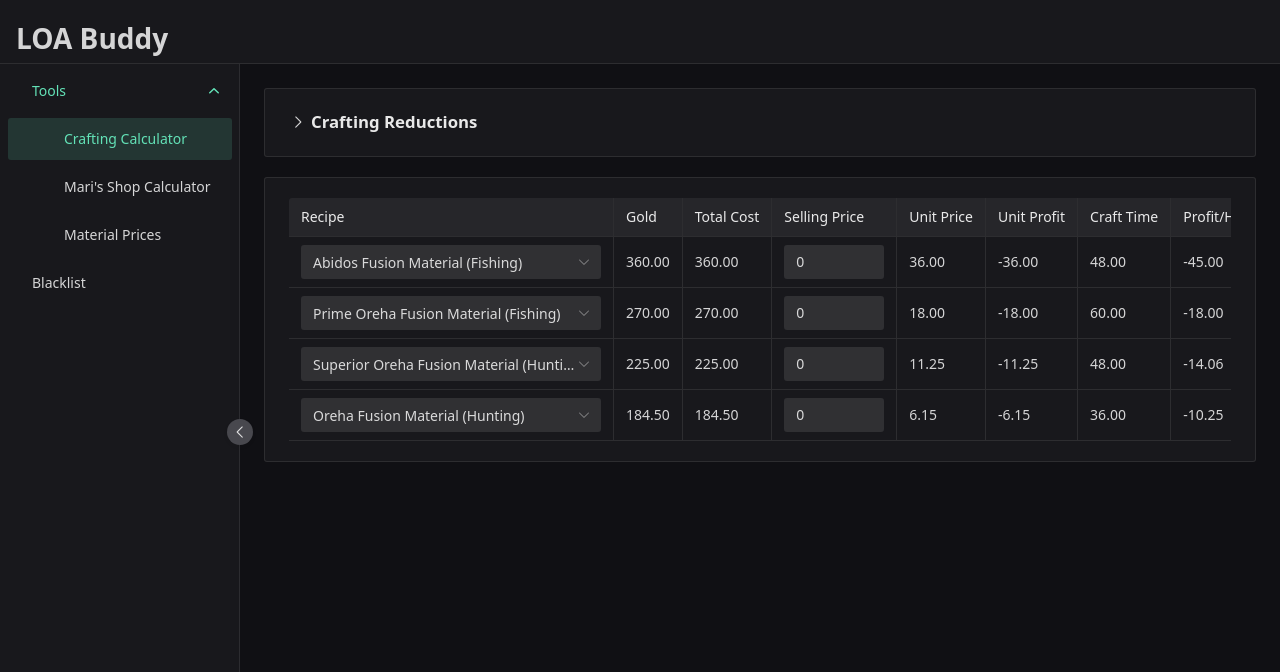
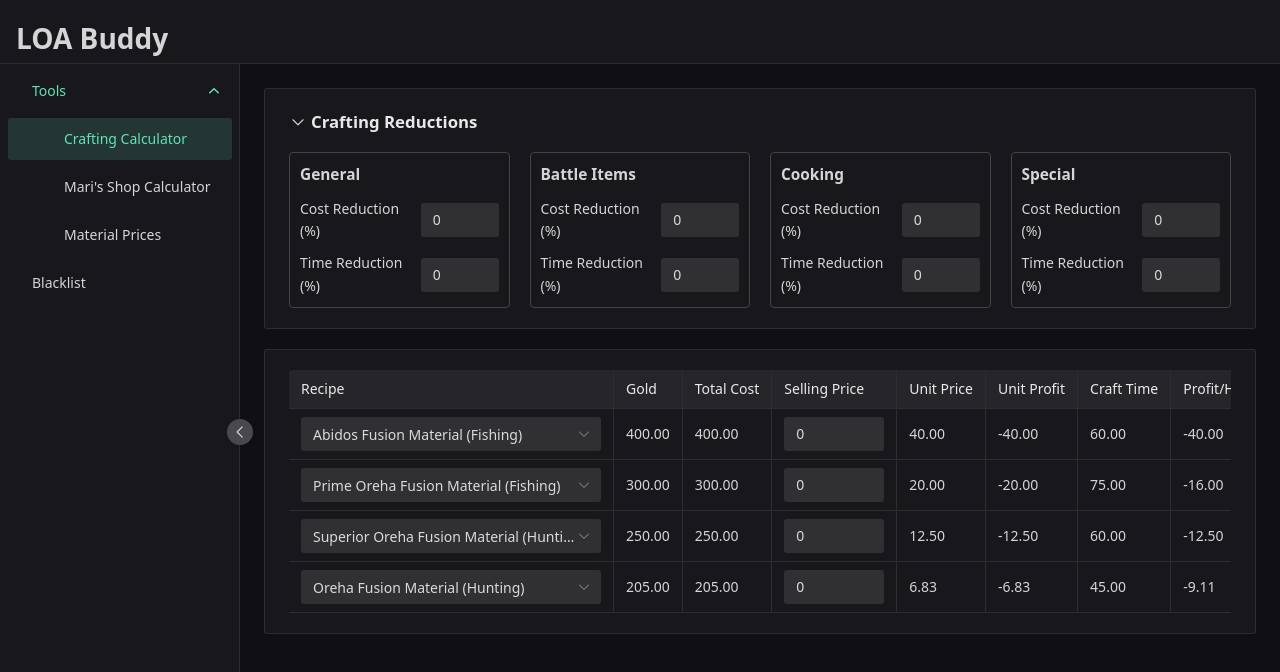
Before and after one commit to yiruinn/loa-buddy, a Vue app in the folder web/: page /crafting in a window 1280 px wide. Shown: the top 672 px of the page. Built offline with nearby package versions, Linux system fonts and the light colour scheme; a small style sheet from the web is missing.

Commit message:
add crafting reduction categories + memory

```diff
--- a/web/public/data/recipes.json
+++ b/web/public/data/recipes.json
@@ -1,6 +1,7 @@
 [
   {
     "name": "Abidos Fusion Material",
+    "type": "special",
     "craftingCost": 400,
     "quantity": 10,
     "sellingPrice": 0,
@@ -58,6 +59,7 @@
   },
   {
     "name": "Prime Oreha Fusion Material",
+    "type": "special",
     "craftingCost": 300,
     "quantity": 15,
     "sellingPrice": 0,
@@ -92,6 +94,7 @@
   },
   {
     "name": "Superior Oreha Fusion Material",
+    "type": "special",
     "craftingCost": 250,
     "quantity": 20,
     "sellingPrice": 0,
@@ -125,6 +128,7 @@
   },
   {
     "name": "Oreha Fusion Material",
+    "type": "special",
     "craftingCost": 205,
     "quantity": 30,
     "sellingPrice": 0,
--- a/web/src/App.vue
+++ b/web/src/App.vue
@@ -23,29 +23,64 @@
         <n-layout-content style="padding: 24px;">
           <div v-if="currentTool === 'crafting'">
             <n-card style="margin-bottom: 20px;">
-              <n-collapse>
+              <n-collapse :default-expanded-names="['1']">
                 <n-collapse-item name="1">
                   <template #header>
                     <span style="font-size: 1.2em; font-weight: bold;">Crafting Reductions</span>
                   </template>
                   <div class="reduction-inputs">
-                <div class="input-group">
-                  <span>Crafting Cost Reduction (%)</span>
-                  <n-input-number v-model:value="craftingCostReductionPercent" :min="0" :max="100" :show-button="false" />
-                </div>
-                <div class="input-group">
-                  <span>Crafting Time Reduction (%)</span>
-                  <n-input-number v-model:value="craftingTimeReductionPercent" :min="0" :max="100" :show-button="false" />
-                </div>
-              </div>
+                    <div class="category-group">
+                      <h3>General</h3>
+                      <div class="input-group">
+                        <span>Cost Reduction (%)</span>
+                        <n-input-number v-model:value="craftingReductions.general.cost" :min="0" :max="100" :show-button="false" />
+                      </div>
+                      <div class="input-group">
+                        <span>Time Reduction (%)</span>
+                        <n-input-number v-model:value="craftingReductions.general.time" :min="0" :max="100" :show-button="false" />
+                      </div>
+                    </div>
+                    <div class="category-group">
+                      <h3>Battle Items</h3>
+                      <div class="input-group">
+                        <span>Cost Reduction (%)</span>
+                        <n-input-number v-model:value="craftingReductions.battleItems.cost" :min="0" :max="100" :show-button="false" />
+                      </div>
+                      <div class="input-group">
+                        <span>Time Reduction (%)</span>
+                        <n-input-number v-model:value="craftingReductions.battleItems.time" :min="0" :max="100" :show-button="false" />
+                      </div>
+                    </div>
+                    <div class="category-group">
+                      <h3>Cooking</h3>
+                      <div class="input-group">
+                        <span>Cost Reduction (%)</span>
+                        <n-input-number v-model:value="craftingReductions.cooking.cost" :min="0" :max="100" :show-button="false" />
+                      </div>
+                      <div class="input-group">
+                        <span>Time Reduction (%)</span>
+                        <n-input-number v-model:value="craftingReductions.cooking.time" :min="0" :max="100" :show-button="false" />
+                      </div>
+                    </div>
+                    <div class="category-group">
+                      <h3>Special</h3>
+                      <div class="input-group">
+                        <span>Cost Reduction (%)</span>
+                        <n-input-number v-model:value="craftingReductions.special.cost" :min="0" :max="100" :show-button="false" />
+                      </div>
+                      <div class="input-group">
+                        <span>Time Reduction (%)</span>
+                        <n-input-number v-model:value="craftingReductions.special.time" :min="0" :max="100" :show-button="false" />
+                      </div>
+                    </div>
+                  </div>
                 </n-collapse-item>
               </n-collapse>
             </n-card>
             <CraftingCalculator
               :recipes="recipes"
               :materials="materials"
-              :crafting-cost-reduction-percent="craftingCostReductionPercent"
-              :crafting-time-reduction-percent="craftingTimeReductionPercent"
+              :crafting-reductions="craftingReductions"
               style="margin-bottom: 20px;"
             />
           </div>
@@ -58,7 +93,7 @@
 </template>
 
 <script setup>
-import { ref, onMounted } from 'vue';
+import { ref, onMounted, reactive, watch } from 'vue';
 import { NLayout, NLayoutHeader, NLayoutContent, NLayoutSider, NMenu, NConfigProvider, darkTheme, NInputNumber, NCard, NCollapse, NCollapseItem } from 'naive-ui';
 import CraftingCalculator from './components/CraftingCalculator.vue';
 import MaterialsPage from './components/MaterialsPage.vue';
@@ -67,8 +102,16 @@ import MariCalculator from './components/MariCalculator.vue';
 const currentTool = ref('crafting');
 const recipes = ref([]);
 const materials = ref([]);
-const craftingCostReductionPercent = ref(10);
-const craftingTimeReductionPercent = ref(20);
+const craftingReductions = reactive({
+  general: { cost: 0, time: 0 },
+  battleItems: { cost: 0, time: 0 },
+  cooking: { cost: 0, time: 0 },
+  special: { cost: 0, time: 0 },
+});
+
+watch(craftingReductions, (newValue) => {
+  localStorage.setItem('craftingReductions', JSON.stringify(newValue));
+});
 
 const menuOptions = [
   {
@@ -100,6 +143,11 @@ const handleMenuSelect = (key) => {
 };
 
 onMounted(async () => {
+  const savedReductions = localStorage.getItem('craftingReductions');
+  if (savedReductions) {
+    Object.assign(craftingReductions, JSON.parse(savedReductions));
+  }
+
   try {
     const [recipesResponse, materialsResponse] = await Promise.all([
       fetch('/data/recipes.json'),
@@ -119,13 +167,31 @@ onMounted(async () => {
 
 <style>
 .reduction-inputs {
+  display: grid;
+  grid-template-columns: repeat(4, 1fr);
+  gap: 20px;
+}
+.category-group {
   display: flex;
   flex-direction: column;
   gap: 10px;
+  border: 1px solid #444;
+  padding: 10px;
+  border-radius: 4px;
 }
 .input-group {
   display: flex;
   align-items: center;
-  gap: 8px;
+  gap: 4px;
+}
+.input-group span {
+  flex-basis: 60%;
+}
+.input-group .n-input-number {
+  flex-basis: 40%;
+}
+.category-group h3 {
+  margin: 0;
+  font-size: 1.1em;
 }
 </style>
--- a/web/src/components/CraftingCalculator.vue
+++ b/web/src/components/CraftingCalculator.vue
@@ -48,7 +48,7 @@
 </template>
 
 <script setup>
-import { ref, watch, onMounted } from 'vue';
+import { ref, watch, onMounted, computed } from 'vue';
 import {
   NCard, NTable, NInputNumber, NSelect
 } from 'naive-ui';
@@ -63,17 +63,25 @@ const props = defineProps({
     type: Array,
     required: true,
   },
-  craftingCostReductionPercent: {
-    type: Number,
-    default: 0,
-  },
-  craftingTimeReductionPercent: {
-    type: Number,
-    default: 0,
+  craftingReductions: {
+    type: Object,
+    required: true,
   },
 });
 
 const selectedCategories = ref([]);
+
+const getAdjustedCraftingCost = (recipe) => {
+  const categoryReduction = props.craftingReductions[recipe.type]?.cost || 0;
+  const totalReduction = props.craftingReductions.general.cost + categoryReduction;
+  return recipe.craftingCost * (1 - totalReduction / 100);
+};
+
+const getAdjustedCraftingTime = (recipe) => {
+  const categoryReduction = props.craftingReductions[recipe.type]?.time || 0;
+  const totalReduction = props.craftingReductions.general.time + categoryReduction;
+  return (recipe.craftingTime * (1 - totalReduction / 100)).toFixed(2);
+};
 
 const calculateMaterialCost = (items) => {
   return items.reduce((sum, item) => {
@@ -81,9 +89,6 @@ const calculateMaterialCost = (items) => {
     return sum + (item.quantity * cost) / 100;
   }, 0);
 };
-
-const getAdjustedCraftingCost = (recipe) =>
-  (recipe.craftingCost * (1 - props.craftingCostReductionPercent / 100));
 
 const getSortedMaterialOptions = (recipe) => {
   const adjustedGoldCost = getAdjustedCraftingCost(recipe);
@@ -124,9 +129,6 @@ const getProfit = (recipe, index) => {
   return (recipe.sellingPrice - tax - parseFloat(getUnitPrice(recipe, index))).toFixed(2);
 };
 
-const getAdjustedCraftingTime = (recipe) =>
-  (recipe.craftingTime * (1 - props.craftingTimeReductionPercent / 100)).toFixed(2);
-
 const getProfitPerHour = (recipe, index) => {
   const profitValue = parseFloat(getProfit(recipe, index));
   const timeInHours = parseFloat(getAdjustedCraftingTime(recipe)) / 60;
@@ -141,7 +143,7 @@ const initializeCategories = () => {
 };
 
 onMounted(initializeCategories);
-watch(() => props.recipes, initializeCategories, { deep: true });
+watch(() => [props.recipes, props.craftingReductions], initializeCategories, { deep: true });
 
 </script>
 
```
